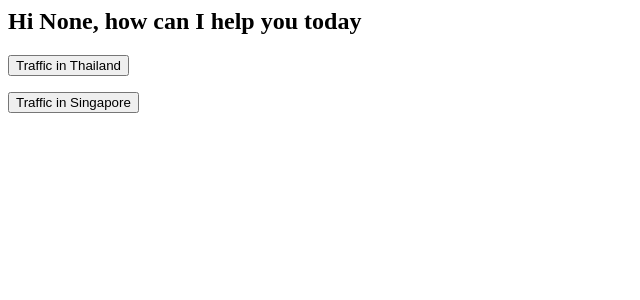
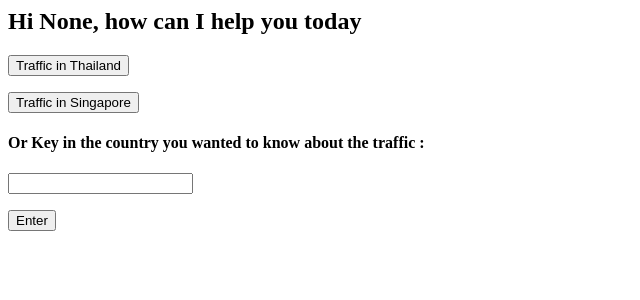
Before and after one commit to michwdyn/ask-traffic, a Flask app: page /main in a window 1280 px wide. Shown: the top 300 px of the page, without its empty margins (0-640 px from the left). Run offline with Flask 3, Linux system fonts and the light colour scheme.

Commit message:
Update main.html

```diff
--- a/templates/main.html
+++ b/templates/main.html
@@ -7,3 +7,9 @@
 <form action ="/traffic_singapore" method="post">
     <p><input type="submit" value="Traffic in Singapore"></p>
 </form>
+
+<h4><p>Or Key in the country you wanted to know about the traffic : </p></h4>
+<form action ="/traffic_others" method="post">
+    <p><input type="text" name="q"></p>
+    <p><input type="submit" value="Enter"></p>
+</form>
```
